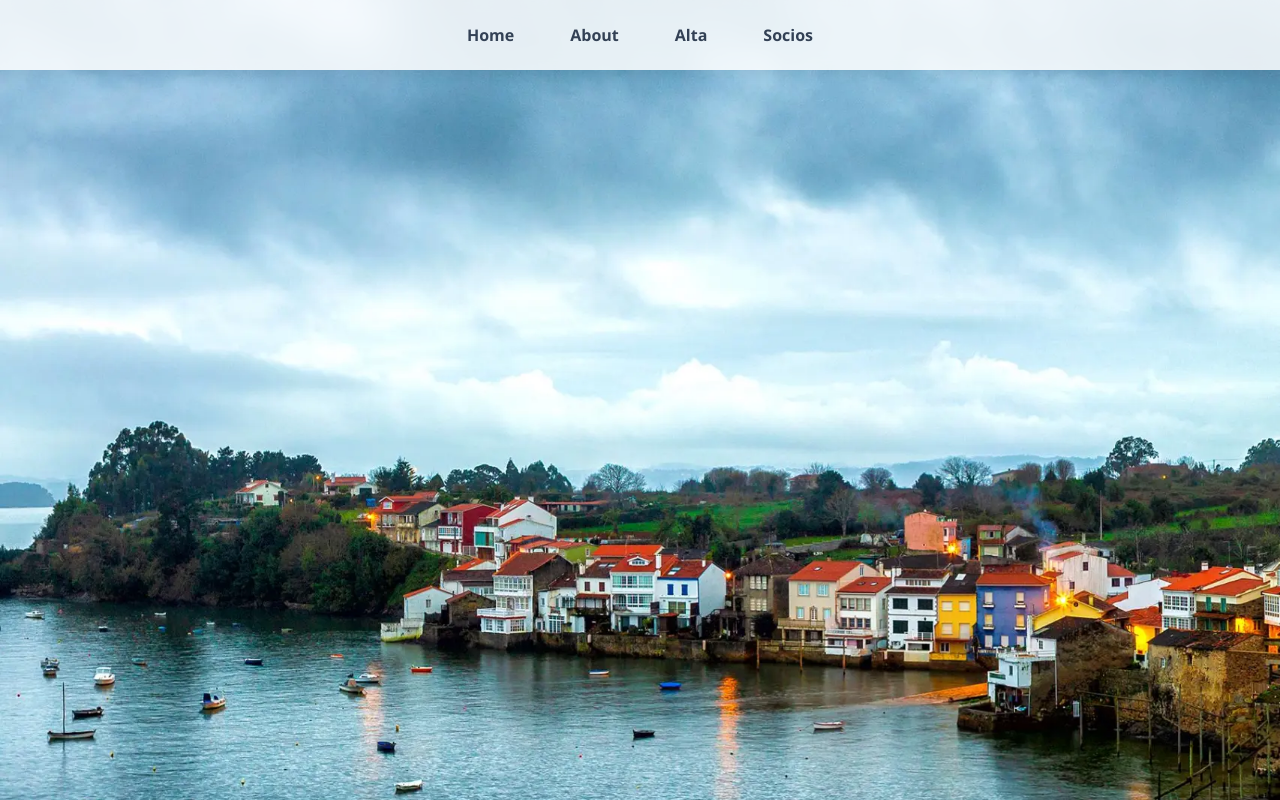
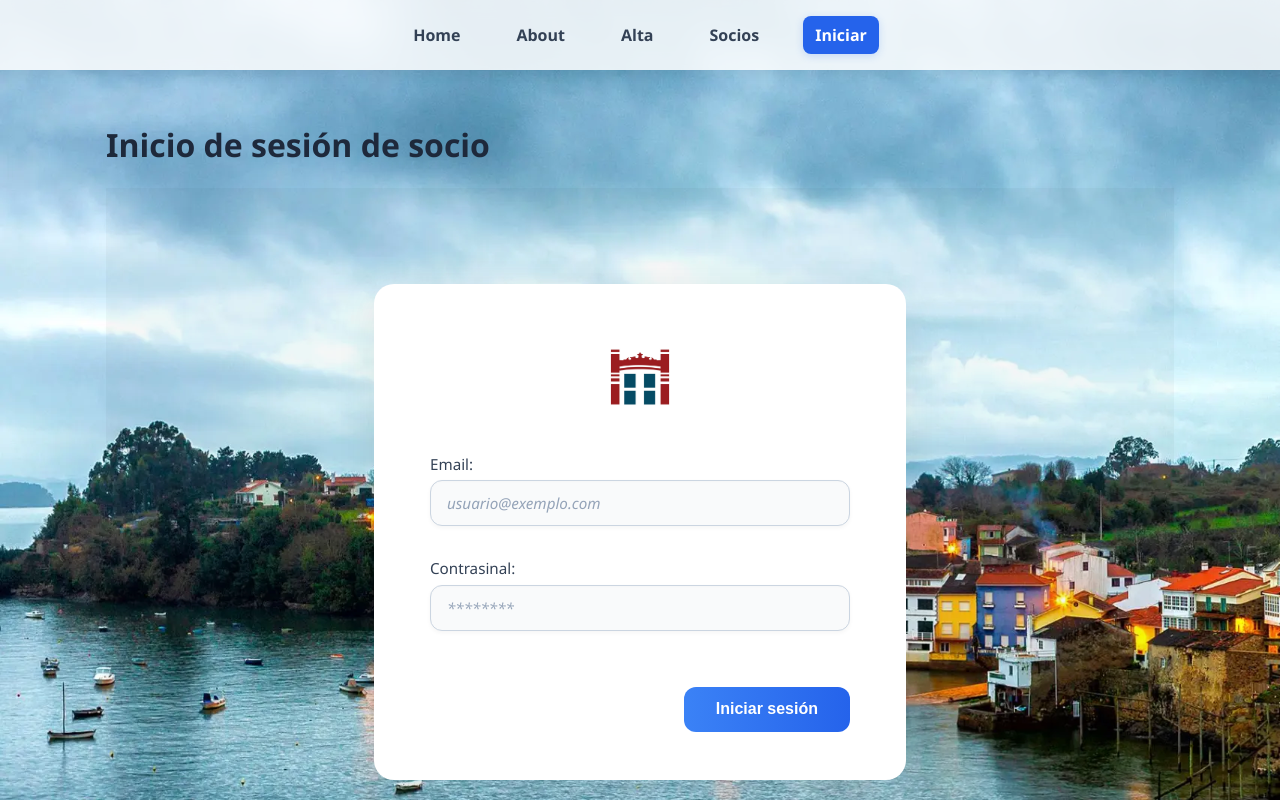
Before and after one commit to marcosvarela5/AICMembers, a Vue app in the folder frontend/: page /login in a window 1280 px wide. Shown: the top 800 px of the page. Built offline with nearby package versions, Linux system fonts and the light colour scheme.

Commit message:
[FUNC-2] FRONT: Migrated to Pinia to handle auth

```diff
--- a/frontend/package.json
+++ b/frontend/package.json
@@ -11,6 +11,7 @@
   "dependencies": {
     "@tsparticles/vue3": "^3.0.1",
     "axios": "^1.11.0",
+    "pinia": "^3.0.3",
     "tsparticles": "^3.9.1",
     "tsparticles-engine": "^2.12.0",
     "vue": "^3.2.13",
--- a/frontend/src/App.vue
+++ b/frontend/src/App.vue
@@ -6,14 +6,19 @@
         <router-link to="/about">About</router-link>
         <router-link to="/register">Alta</router-link>
         <router-link to="/members">Socios</router-link>
+
+        <router-link v-if="!auth.isAuthenticated" to="/login">Iniciar</router-link>
+        <button v-else @click="logout" class="logout-button">Pechar sesión</button>
       </nav>
     </header>
 
     <main class="content">
-      <router-view/>
+      <router-view />
     </main>
   </div>
 </template>
+
+
 
 <style scoped>
 
@@ -86,4 +91,31 @@ html, body {
   padding: 2rem 1rem;
   box-sizing: border-box;
 }
+
+.logout-button {
+  background: none;
+  border: none;
+  font-weight: 600;
+  color: #ef4444;
+  cursor: pointer;
+  padding: 0.5rem 0.75rem;
+  border-radius: 8px;
+  transition: background 0.2s, color 0.2s;
+}
+
+.logout-button:hover {
+  background: #ffe4e6;
+}
 </style>
+<script setup lang="ts">
+import { useAuthStore } from '@/stores/authStore'
+import { useRouter } from 'vue-router'
+
+const auth = useAuthStore()
+const router = useRouter()
+
+function logout() {
+  auth.logout()
+  router.push('/')
+}
+</script>
--- /dev/null
+++ b/frontend/src/components/LoginForm.css
@@ -0,0 +1,111 @@
+.login-form {
+    display: flex;
+    justify-content: center;
+    align-items: flex-start;
+    padding: 6rem 2rem;
+    min-height: 100vh;
+    background: rgba(0, 0, 0, 0.03);
+}
+
+.login-form .card {
+    background: #ffffff;
+    border-radius: 20px;
+    padding: 3rem 3.5rem;
+    box-shadow: 0 10px 40px rgba(0, 0, 0, 0.08);
+    width: 100%;
+    max-width: 420px;
+    position: relative;
+    z-index: 1;
+}
+
+.login-form .logo {
+    display: block;
+    margin: 0 auto 2rem;
+    max-width: 90px;
+}
+
+.login-form .form {
+    display: flex;
+    flex-direction: column;
+    gap: 2rem;
+}
+
+.login-form .form label {
+    display: flex;
+    flex-direction: column;
+    font-size: 0.95rem;
+    font-weight: 500;
+    color: #334155;
+}
+
+.login-form input[type="email"],
+.login-form input[type="password"] {
+    margin-top: 0.4rem;
+    padding: 0.75rem 1rem;
+    border-radius: 12px;
+    border: 1px solid #cbd5e1;
+    background: #f9fafb;
+    font-size: 0.95rem;
+    font-family: inherit;
+    color: #1e293b;
+    box-shadow: 0 2px 4px rgba(0, 0, 0, 0.04),
+    inset 0 1px 2px rgba(0, 0, 0, 0.02);
+    transition: border-color 0.3s ease, box-shadow 0.3s ease;
+}
+
+.login-form input::placeholder {
+    color: #94a3b8;
+    font-style: italic;
+}
+
+.login-form input:focus {
+    border-color: #3b82f6;
+    background-color: #ffffff;
+    box-shadow: 0 0 0 4px rgba(59, 130, 246, 0.15);
+    outline: none;
+}
+
+.login-form input.error {
+    border-color: #ef4444 !important;
+    box-shadow: 0 0 0 3px rgba(239, 68, 68, 0.2);
+}
+
+.login-form .error {
+    font-size: 0.8rem;
+    color: #ef4444;
+    margin-top: 0.25rem;
+}
+
+.login-form button[type="submit"] {
+    margin-top: 1.5rem;
+    align-self: flex-end;
+    padding: 0.85rem 2rem;
+    font-size: 1rem;
+    font-weight: 600;
+    background: linear-gradient(to right, #3b82f6, #2563eb);
+    color: white;
+    border: none;
+    border-radius: 12px;
+    cursor: pointer;
+    transition: transform 0.15s ease, box-shadow 0.3s ease;
+}
+
+.login-form button[type="submit"]:hover {
+    transform: translateY(-2px);
+    box-shadow: 0 6px 18px rgba(59, 130, 246, 0.3);
+}
+
+.login-form button[type="submit"]:active {
+    transform: scale(0.98);
+}
+
+@media (max-width: 768px) {
+    .login-form .card {
+        padding: 2rem;
+    }
+
+    .login-form button[type="submit"] {
+        width: 100%;
+        text-align: center;
+    }
+}
--- /dev/null
+++ b/frontend/src/components/LoginForm.vue
@@ -0,0 +1,87 @@
+<template>
+  <div class="login-form">
+    <div class="card">
+      <img :src="aicLogo" alt="AIC logo" class="logo" />
+
+      <form class="form" @submit.prevent="handleLogin">
+        <label for="email">Email:
+          <input id="email" type="email" v-model="form.email" @input="validateField('email')" class="input"
+                 placeholder="usuario@exemplo.com" />
+          <span class="error" v-if="errors.email">{{ errors.email }}</span>
+        </label>
+
+        <label for="password">Contrasinal:
+          <input id="password" type="password" v-model="form.password" @input="validateField('password')" class="input"
+                 placeholder="********" />
+          <span class="error" v-if="errors.password">{{ errors.password }}</span>
+        </label>
+
+        <span class="error" v-if="errors.general">{{ errors.general }}</span>
+
+        <button type="submit">Iniciar sesión</button>
+      </form>
+    </div>
+  </div>
+</template>
+
+<script setup lang="ts">
+import { reactive } from 'vue'
+import axios from 'axios'
+import aicLogo from '@/assets/aic.jpg'
+import './LoginForm.css'
+import { useRouter } from 'vue-router'
+import { useAuthStore } from '@/stores/authStore' // ← aquí importas a store
+
+const auth = useAuthStore()
+const router = useRouter()
+
+const form = reactive({
+  email: '',
+  password: ''
+})
+
+const errors = reactive<Record<string, string>>({
+  email: '',
+  password: '',
+  general: ''
+})
+
+function validateField(field: string) {
+  switch (field) {
+    case 'email':
+      errors.email = form.email.trim() === ''
+          ? 'O email é obrigatorio.'
+          : /^[^\s@]+@[^\s@]+\.[^\s@]+$/.test(form.email)
+              ? ''
+              : 'O formato do email non é válido.'
+      break
+    case 'password':
+      errors.password = form.password.length >= 6 ? '' : 'O contrasinal debe ter 6 caracteres mínimo.'
+      break
+  }
+  errors.general = ''
+}
+
+function validateAll(): boolean {
+  Object.keys(form).forEach((key) => validateField(key))
+  return Object.values(errors).every(msg => msg === '')
+}
+
+async function handleLogin() {
+  if (!validateAll()) return
+
+  try {
+    const response = await axios.post('http://localhost:8080/api/auth/login', form)
+
+    auth.login(response.data.token)
+    await router.push('/members')
+    console.log('Login correcto.')
+  } catch (error: any) {
+    if (error.response?.status === 401) {
+      errors.general = 'Credenciais incorrectas.'
+    } else {
+      errors.general = 'Erro no servidor. Inténtao máis tarde.'
+    }
+  }
+}
+</script>
--- a/frontend/src/main.ts
+++ b/frontend/src/main.ts
@@ -1,5 +1,11 @@
 import { createApp } from 'vue'
+import { createPinia } from 'pinia'
 import App from './App.vue'
 import router from './router'
 
-createApp(App).use(router).mount('#app')
+const app = createApp(App)
+const pinia = createPinia()
+
+app.use(pinia)
+app.use(router)
+app.mount('#app')
--- a/frontend/src/router/index.ts
+++ b/frontend/src/router/index.ts
@@ -2,6 +2,7 @@ import {createRouter, createWebHistory, RouteRecordRaw} from "vue-router";
 import HomeView from "../views/HomeView.vue";
 import RegisterView from "../views/RegisterView.vue";
 import MemberListView from '@/views/MemberListView.vue'
+import LoginView from "@/views/LoginView.vue";
 
 const routes: Array<RouteRecordRaw> = [
     {
@@ -24,6 +25,19 @@ const routes: Array<RouteRecordRaw> = [
         path: '/members',
         name: 'Members',
         component: MemberListView
+    },
+    {
+        path: '/login',
+        name: 'Login',
+        component: LoginView,
+        beforeEnter: (to, from, next) => {
+            const token = localStorage.getItem('token')
+            if (token) {
+                next('/members') // xa está logueado
+            } else {
+                next()
+            }
+        }
     }
 ];
 
--- /dev/null
+++ b/frontend/src/stores/authStore.ts
@@ -0,0 +1,20 @@
+import { defineStore } from 'pinia'
+
+export const useAuthStore = defineStore('auth', {
+    state: () => ({
+        token: localStorage.getItem('token') || ''
+    }),
+    getters: {
+        isAuthenticated: (state) => !!state.token
+    },
+    actions: {
+        login(token: string) {
+            this.token = token
+            localStorage.setItem('token', token)
+        },
+        logout() {
+            this.token = ''
+            localStorage.removeItem('token')
+        }
+    }
+})
--- /dev/null
+++ b/frontend/src/views/LoginView.vue
@@ -0,0 +1,10 @@
+<template>
+  <div>
+    <h1>Inicio de sesión de socio</h1>
+    <LoginForm />
+  </div>
+</template>
+
+<script setup lang="ts">
+import LoginForm from '@/components/LoginForm.vue'
+</script>
```
Also changed, not shown: 1 other file (tests, documents, lock files or other folders).
